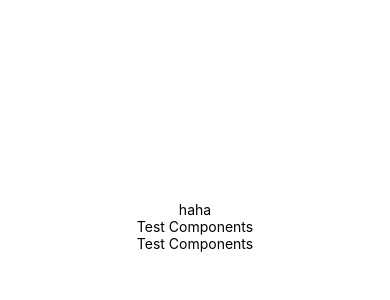
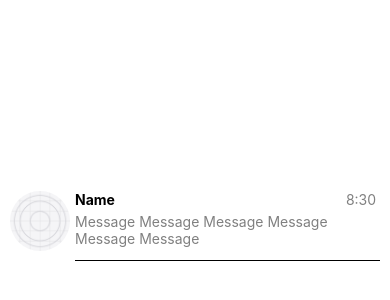
Before and after one commit to dheonj/WhatsApp2, a React Native app: screen / in a window 390 px wide. Shown: the part 196-496 px from the top of the page. Built offline with nearby package versions, Linux system fonts and the light colour scheme.

Commit message:
ChatListItem

```diff
--- a/App.js
+++ b/App.js
@@ -1,20 +1,21 @@
 import { StatusBar } from 'expo-status-bar';
 import { StyleSheet, Text, View } from 'react-native';
+
 import Test from './src/components/Test'
+import ChatListItem from './src/components/ChatListItem';
+
 // any name when importing a component (with a capital letter)
 // because the source exports by default
-import index from './src/components/Test'
-// if you
-
+import test from './src/components/Test'
 
 export default function App() {
   return (
     <View style={styles.container}>
-      <Text>haha</Text>
-        <Test/>
+        {/* <Test/>          */}
         {/* import a component  */}
-        {(index)()}
+        {/* {(test)()}  */}
         {/* import a function and use iife */}
+        <ChatListItem />
       <StatusBar style="auto" />
     </View>
   );
--- /dev/null
+++ b/src/components/ChatListItem/index.js
@@ -0,0 +1,67 @@
+import { Text, Image, View, StyleSheet } from "react-native";
+
+const ChatListItem = () => {
+    return(
+        <View style = {styles.container}>
+            <View style = {styles.imageBackground}>
+                <Image source={require('../../../assets/icon.png')}
+                style = {styles.image}
+                />
+            </View>
+            <View style = {styles.content}>
+                <View style = {styles.row}>
+                    <Text numberOfLines={1} style = {styles.name}> Name </Text>
+                    <Text style = {styles.subTitle}> 8:30 </Text>
+                </View>
+                <View>
+                    <Text numberOfLines={2} style = {styles.subTitle}>
+                        Message Message Message Message Message Message
+                    </Text>
+                </View>
+            </View>
+        </View>
+
+    )
+}
+
+export default ChatListItem
+
+const styles  = StyleSheet.create({
+    container:{
+        // flex:1,
+        // backgroundColor:'pink',
+        flexDirection:'row',
+        marginHorizontal:5,
+        paddingHorizontal:5,
+        marginVertical:5,
+        // paddingVertical:5,
+        height: 70,
+    },
+    imageBackground:{
+        // backgroundColor:'yellow',
+    },
+    image:{
+        width:60,
+        height:60,
+        borderRadius:30,
+        // paddingHorizontal:10,
+        marginRight:5
+    },
+    content:{
+        flex:1,
+        // backgroundColor:'lightblue'
+        borderBottomWidth:StyleSheet.hairlineWidth,
+    },
+    row:{
+        flexDirection:'row',
+        marginBottom:5,
+    },
+    name:{
+        flex:1,
+        fontWeight:'bold'
+    },
+    subTitle:{
+        color:'grey',
+    },
+
+})
```
Also changed, not shown: src/components/Test/index copy.js (deleted, +0 -12 lines).
